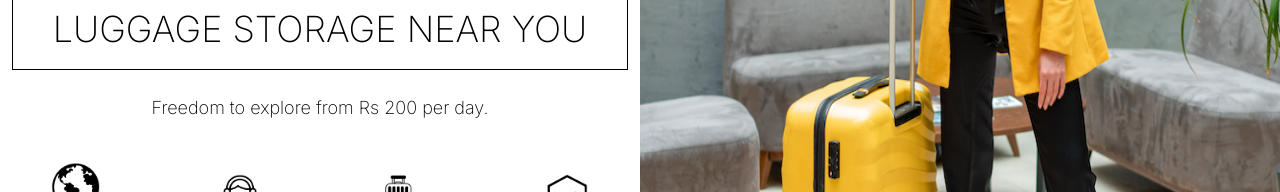
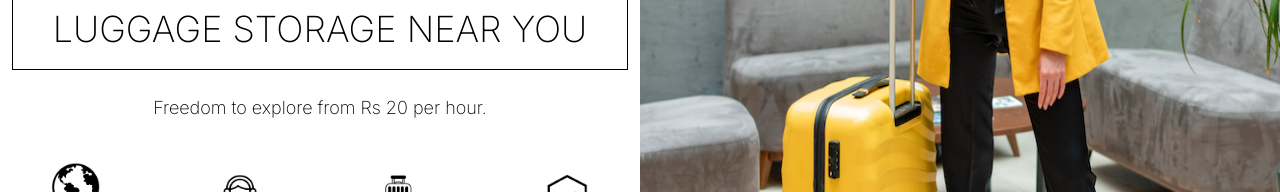
Before and after one commit to Mudit18/elega, a Next.js app: page / in a window 1280 px wide. Shown: the part 360-552 px from the top of the page. Built offline with nearby package versions, Linux system fonts and the light colour scheme.

Commit message:
Rs 20 per hour

```diff
--- a/src/app/page.js
+++ b/src/app/page.js
@@ -24,7 +24,7 @@ export default function Home() {
             </div>
             <div className='text-xl md:text-5xl mt-2 pb-4 pl-8 pr-8 pt-4 bg-black text-white font-extralight'>Elega</div>
             <div className='text-xl md:text-4xl pt-6 pb-5 pl-3 pr-3 md:pl-10 md:pr-10 font-extralight border border-black text-black'>LUGGAGE STORAGE NEAR YOU</div>
-            <div className='text-lg mb-5 pt-6 pb-5 pl-3 pr-3 md:pl-10 md:pr-10 font-extralight text-black txet-center'>Freedom to explore from Rs 200 per day.</div>
+            <div className='text-lg mb-5 pt-6 pb-5 pl-3 pr-3 md:pl-10 md:pr-10 font-extralight text-black txet-center'>Freedom to explore from Rs 20 per hour.</div>
             <div className='flex flex-col md:flex-row w-full gap-5 md:gap-20 pl-10 pr-10 items-center md:items-center md:items-start justify-center'>
               <div className='flex flex-row md:flex-col gap-5 text-black items-center justify-center text-center'>
                 <Image
```
Also changed, not shown: 3 other files (tests, documents, lock files or other folders).
